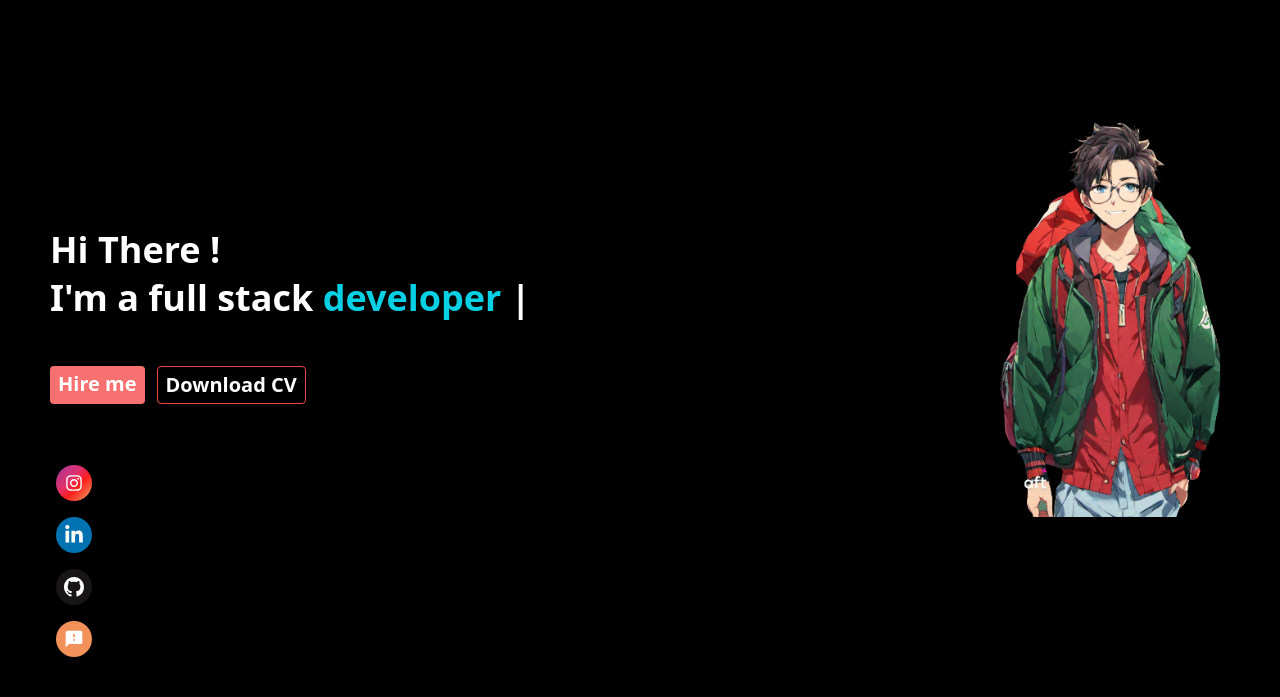
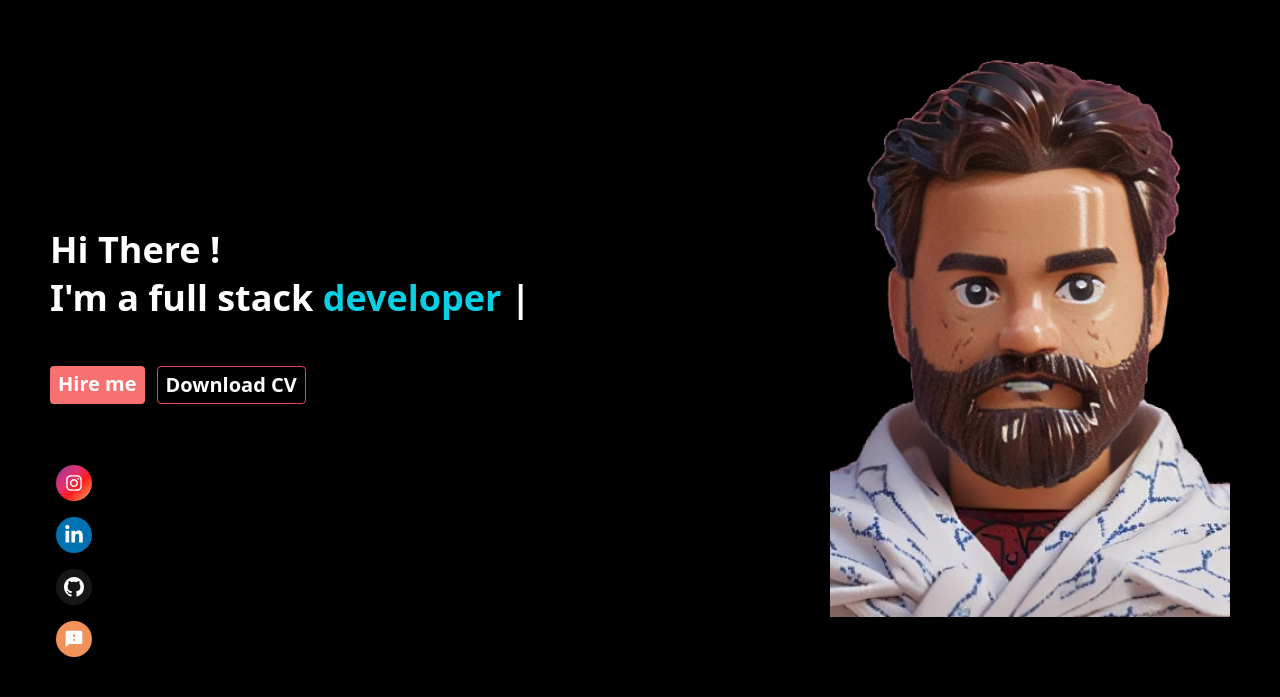
Before and after one commit to Shubham-negi/shubham-portfolioWebsite, a Next.js app: page / in a window 1280 px wide. Shown: the part 103-800 px from the top of the page. Built offline with nearby package versions, Linux system fonts and the light colour scheme.

Commit message:
male image inserted
ml

```diff
--- a/sections/Intro.jsx
+++ b/sections/Intro.jsx
@@ -87,7 +87,7 @@ const Intro = () => {
           {/* Image */}
           <div
             className={
-              "translate-x-[500px] transition-all opacity-0 duration-700 w-[180px] h-[300px] md:w-[240px] md:h-[400px] bg-cover m-auto md:m-0 mt-[40px] md:mt-0 bg-no-repeat"
+              "translate-x-[500px] transition-all opacity-0 duration-700 w-[300px] h-[500px] md:w-[400px] md:h-[600px] bg-cover m-auto md:m-0 mt-[40px] md:mt-0 bg-no-repeat bg-center"
             }
             ref={profileRef}
             style={{ backgroundImage: "url(./images/male.png)" }}
```
Also changed, not shown: public/images/male.png.
